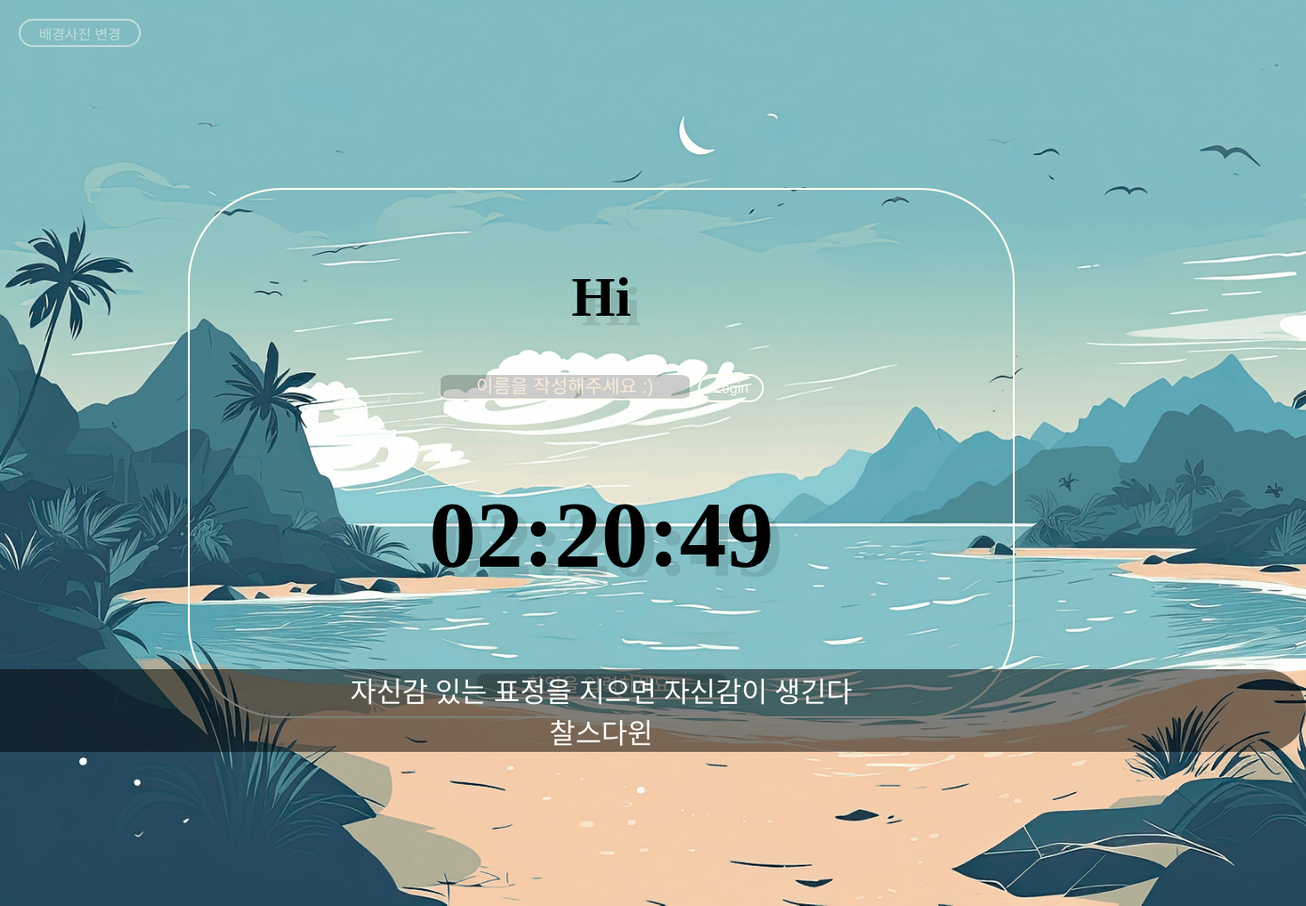
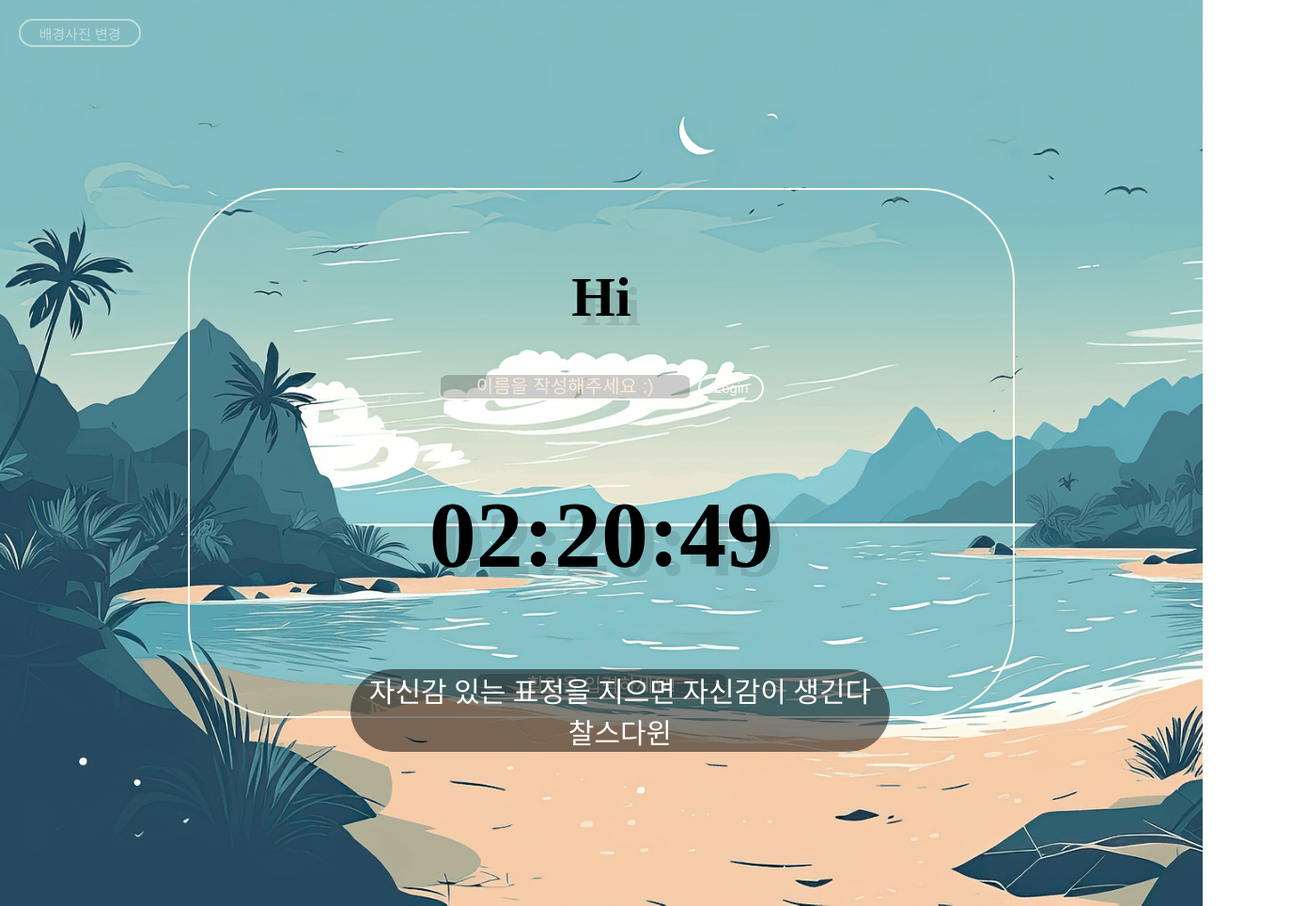
Before and after one commit to jini0012/my_momentum.io, a plain HTML site: page index.html in a window 1280 px wide. Shown: the whole page at 94% size, 1390 px wide, since content can reach past the window. Drawn offline with Linux system fonts and the light colour scheme; a web font is replaced by a local one.

Commit message:
🎨 quote css 수정

```diff
--- a/main.css
+++ b/main.css
@@ -102,14 +102,17 @@ ul li::before {
   margin-right: 1rem;
 }
 .today-quote {
-  width: 150rem;
   word-break: keep-all;
   position: absolute;
   bottom: 0rem;
   text-align: center;
+  color: #fff;
+}
+
+.quote {
+  width: calc(100% + 4rem);
+  border-radius: 50rem;
   background-color: rgba(0, 0, 0, 0.5);
-  color: #fff;
-  border-radius: 50rem;
 }
 
 .today-weather {
```
